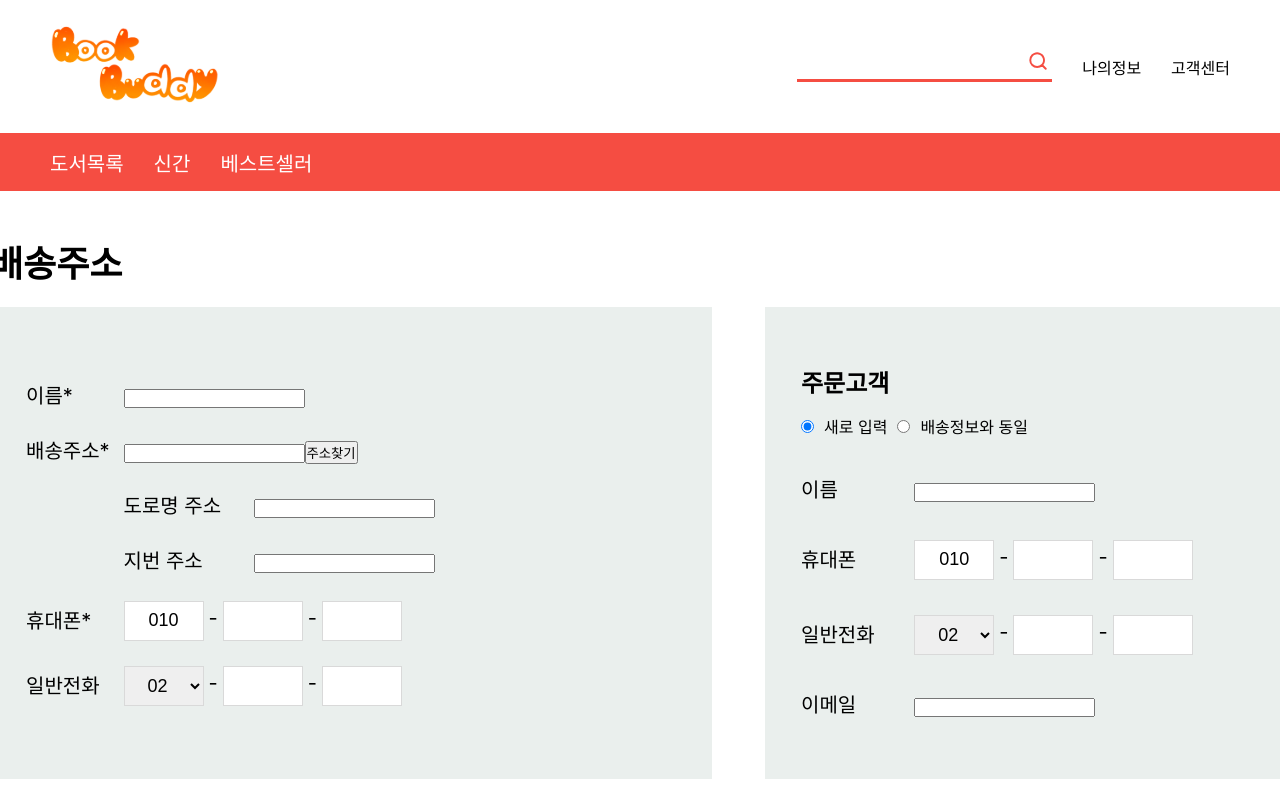
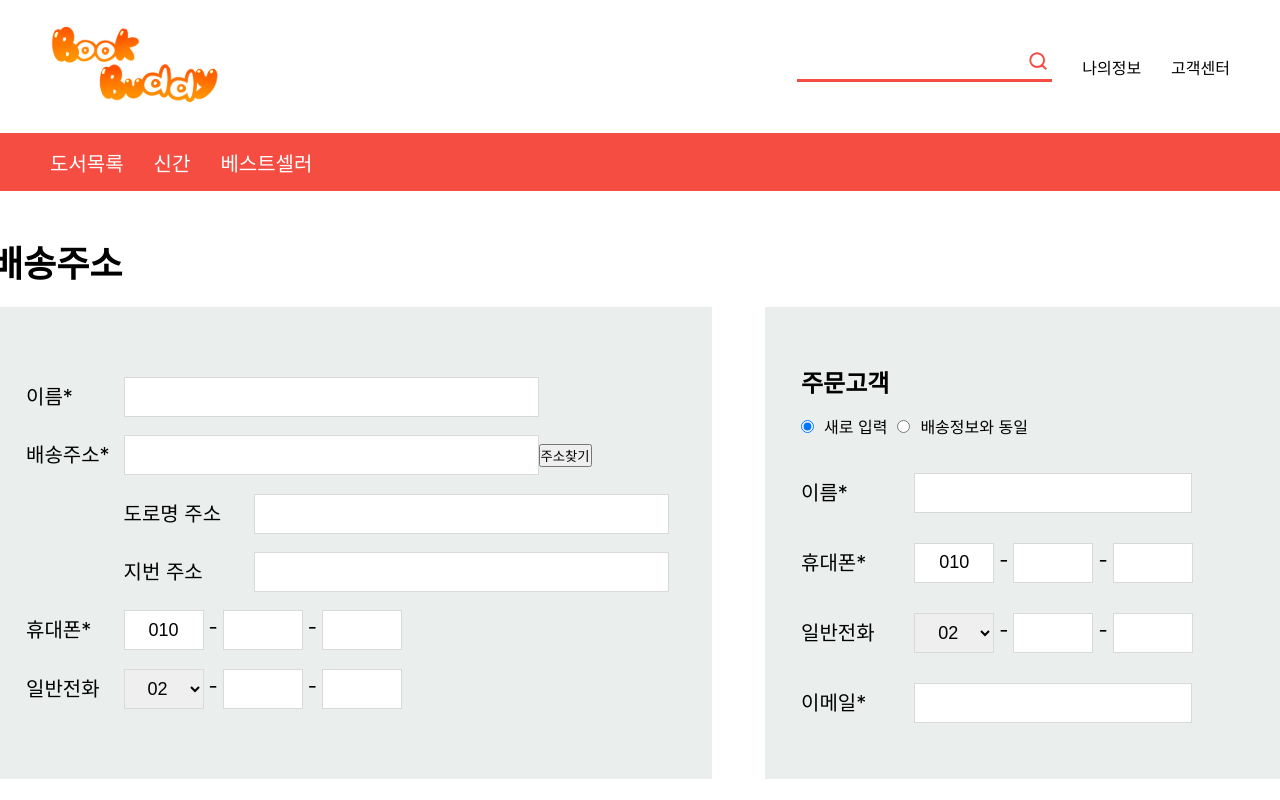
Before and after one commit to HyeranJo/bookbuddy, a React (Create React App) app in the folder client/: page /payment in a window 1280 px wide. Built offline with nearby package versions, Linux system fonts and the light colour scheme.

Commit message:
Feat: 전화번호 외 나머지 정보 실시간 저장 기능 구현 및 layout 적용

```diff
--- a/client/src/components/input/Input.style.ts
+++ b/client/src/components/input/Input.style.ts
@@ -1,11 +1,17 @@
 import { styled } from 'styled-components';
 
+interface Styled_InputProps {
+  width?: number;
+  height?: number;
+}
+
 const Styled_Input = {
-  Input: styled.input`
-    width: 415px;
-    height: 60px;
+  Input: styled.input<Styled_InputProps>`
+    width: ${props => (props.width ? props.width : 415)}px;
+    height: ${props => (props.height ? props.height : 60)}px;
     font-size: var(--input-font-size);
     padding: 10px;
+    border: 1px solid var(--light-gray-color);
   `,
 };
 export default Styled_Input;
--- a/client/src/components/input/Input.tsx
+++ b/client/src/components/input/Input.tsx
@@ -2,15 +2,17 @@ import Styled_Input from './Input.style';
 
 interface InputProps {
   type: string;
+  name?: string;
   placeholder?: string;
   value: string;
   width?: number;
   height?: number;
-  onChange: () => void;
+  onChange?: (e: React.ChangeEvent<HTMLInputElement>) => void;
 }
 
 const Input = ({
   type,
+  name,
   placeholder,
   value,
   width,
@@ -20,6 +22,7 @@ const Input = ({
   return (
     <Styled_Input.Input
       type={type}
+      name={name}
       placeholder={placeholder}
       value={value}
       width={width}
--- a/client/src/pages/payment/Payment.tsx
+++ b/client/src/pages/payment/Payment.tsx
@@ -1,27 +1,38 @@
-import React, { useEffect, useState } from 'react';
+import React from 'react';
 import { Styled_Payment } from './Payment.styled';
 import { Styled_Layout } from '../BlankPageLayout';
 import CallNumber from '../../components/input/CallNumber';
-import { useRecoilValue, useSetRecoilState } from 'recoil';
-import {
-  Cell_Ship_Atom,
-  Tel_Ship_Atom,
-  Cell_Cstmr_Atom,
-  Tel_Cstmr_Atom,
-  radio_Atom,
-} from '../../recoil/Payment';
+import { useRecoilState, useSetRecoilState } from 'recoil';
+import { OrdererInputs, ShipInputs, radio_Atom } from '../../recoil/Payment';
+import Input from '../../components/input/Input';
 
 const Payment = () => {
-  const a = useRecoilValue(Cell_Ship_Atom);
-  const b = useRecoilValue(Tel_Ship_Atom);
-  const c = useRecoilValue(Cell_Cstmr_Atom);
-  const d = useRecoilValue(Tel_Cstmr_Atom);
   const setRadioValue = useSetRecoilState(radio_Atom);
+  const [shipInputs, setShipInputs] = useRecoilState(ShipInputs);
+  const [ordererInputs, setOrdererInputs] = useRecoilState(OrdererInputs);
+  const { name, address1, address2 } = shipInputs;
+  const { orderName, email } = ordererInputs;
 
-  console.log(`배송지폰: ${a}, 배송지전번: ${b}, 고객폰: ${c}, 고객전번: ${d}`);
-
+  /* 라디오 버튼 값 변경 사항을 변수에 저장하는 함수 **/
   const radioHandleChange = (e: React.ChangeEvent<HTMLInputElement>) => {
     setRadioValue(e.target.value);
+  };
+
+  /** input handler */
+  const handleChange = (e: React.ChangeEvent<HTMLInputElement>) => {
+    const { value, name } = e.target;
+    console.log(ordererInputs, shipInputs);
+    if (name === 'orderName' || name === 'email') {
+      setOrdererInputs({
+        ...ordererInputs,
+        [name]: value,
+      });
+    } else {
+      setShipInputs({
+        ...shipInputs,
+        [name]: value,
+      });
+    }
   };
 
   return (
@@ -29,6 +40,7 @@ const Payment = () => {
       <Styled_Layout.Container className="container">
         <Styled_Layout.Div_WithNoSidebar>
           <Styled_Payment.Content>
+            {/* =================shipping-address==================== */}
             <Styled_Layout.H1>배송주소</Styled_Layout.H1>
             <Styled_Payment.Address>
               <div className="shipping-address">
@@ -42,13 +54,25 @@ const Payment = () => {
                     <tr>
                       <td>이름*</td>
                       <td colSpan={2}>
-                        <input />
+                        <Input
+                          type="text"
+                          name="name"
+                          value={name}
+                          height={40}
+                          onChange={handleChange}
+                        />
                       </td>
                     </tr>
                     <tr>
                       <td>배송주소*</td>
                       <td colSpan={2}>
-                        <input />
+                        <Input
+                          type="text"
+                          name="address1"
+                          value={address1}
+                          height={40}
+                          onChange={handleChange}
+                        />
                         <button>주소찾기</button>
                       </td>
                     </tr>
@@ -56,14 +80,26 @@ const Payment = () => {
                       <td></td>
                       <td>도로명 주소</td>
                       <td>
-                        <input />
+                        <Input
+                          type="text"
+                          name="address1"
+                          value={address1}
+                          height={40}
+                          onChange={handleChange}
+                        />
                       </td>
                     </tr>
                     <tr>
                       <td></td>
                       <td>지번 주소</td>
                       <td>
-                        <input />
+                        <Input
+                          type="text"
+                          name="address2"
+                          value={address2}
+                          height={40}
+                          onChange={handleChange}
+                        />
                       </td>
                     </tr>
                     <tr>
@@ -81,6 +117,7 @@ const Payment = () => {
                   </tbody>
                 </Styled_Payment.Table>
               </div>
+              {/* =================orderer-info-radiobutton============ */}
               <div className="orderer-info">
                 <Styled_Payment.SubTitle>
                   <h2>주문고객</h2>
@@ -108,6 +145,7 @@ const Payment = () => {
                     <label htmlFor="inputstyle">배송정보와 동일</label>
                   </form>
                 </Styled_Payment.SubTitle>
+                {/* =================orderer-info==================== */}
                 <Styled_Payment.Table id="orderer-info-table">
                   <colgroup>
                     <col style={{ width: '25%' }}></col>
@@ -115,13 +153,20 @@ const Payment = () => {
                   </colgroup>
                   <tbody>
                     <tr>
-                      <td>이름</td>
+                      <td>이름*</td>
                       <td>
-                        <input />
+                        <Input
+                          type="text"
+                          name="orderName"
+                          value={orderName}
+                          height={40}
+                          width={278}
+                          onChange={handleChange}
+                        />
                       </td>
                     </tr>
                     <tr>
-                      <td>휴대폰</td>
+                      <td>휴대폰*</td>
                       <td>
                         <CallNumber defaultValue="010" infoType="customer" />
                       </td>
@@ -133,9 +178,16 @@ const Payment = () => {
                       </td>
                     </tr>
                     <tr>
-                      <td>이메일</td>
+                      <td>이메일*</td>
                       <td>
-                        <input />
+                        <Input
+                          type="text"
+                          name="email"
+                          value={email}
+                          height={40}
+                          width={278}
+                          onChange={handleChange}
+                        />
                       </td>
                     </tr>
                   </tbody>
--- a/client/src/recoil/Payment.ts
+++ b/client/src/recoil/Payment.ts
@@ -29,3 +29,13 @@ export const Tel_Cstmr_Atom = atom({
   key: 'Tel_Cstmr_Atom',
   default: ['02'],
 });
+
+export const ShipInputs = atom({
+  key: 'ShipInputs',
+  default: { name: '', address1: '', address2: '' },
+});
+
+export const OrdererInputs = atom({
+  key: 'OrdererInputs',
+  default: { orderName: '', email: '' },
+});
```
